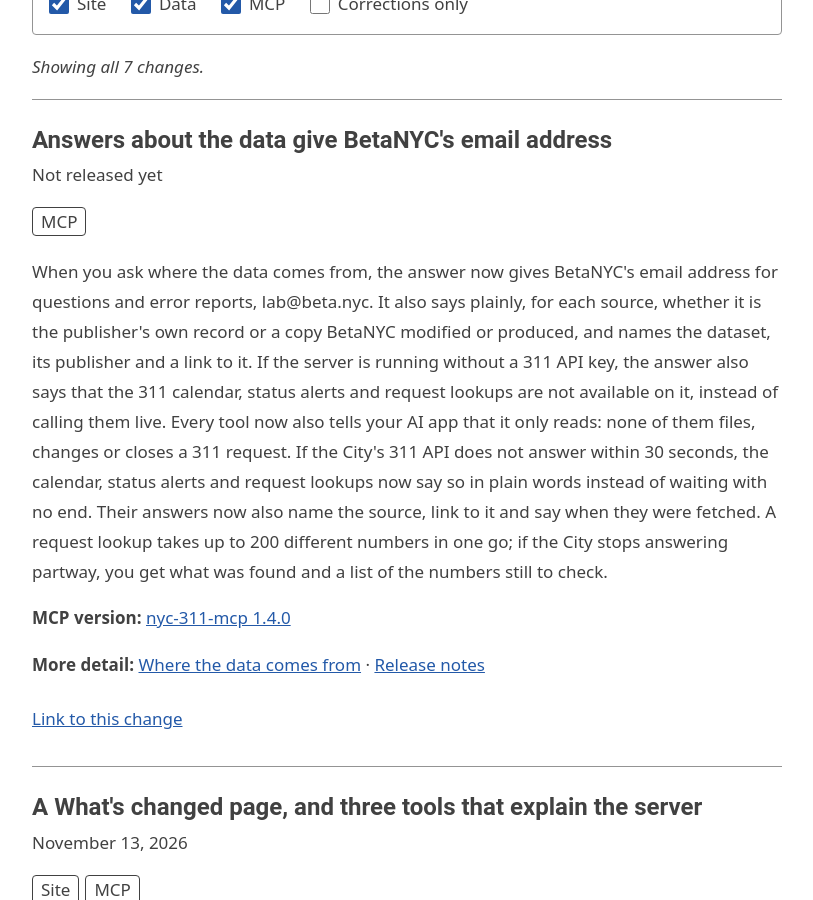
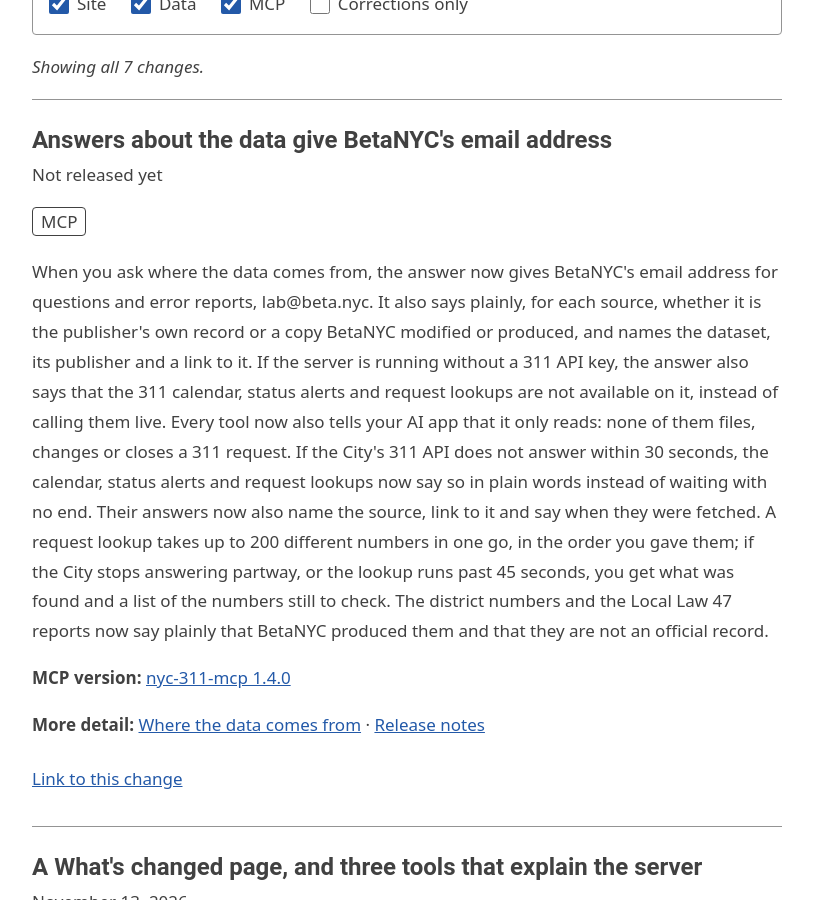
Before and after one commit to BetaNYC/nyc-311-mcp, a Jekyll site: the page built from docs/whats-changed.html, in a window 1280 px wide and 900 px high, scrolled down 520 px. Shown: the whole window, without its empty margins (128-941 px from the left). Built offline with Jekyll 4.4.1, drawn with Linux system fonts in a browser that asks for light colours.

Commit message:
Docs: batch limits, shared module 1.5.2, data labels
Co-Authored-By: Claude Opus 5.5 <noreply@anthropic.com>

```diff
--- a/docs/whats-changed.html
+++ b/docs/whats-changed.html
@@ -43,7 +43,7 @@ title: "What's changed"
 <h2 id="unreleased-answers-about-the-data-give-betanycs-email-address-title">Answers about the data give BetaNYC&#x27;s email address</h2>
 <p class="wc-meta">Not released yet</p>
 <p class="wc-tags"><span class="wc-visually-hidden">Tags: </span><span class="wc-tag">MCP</span></p>
-<p>When you ask where the data comes from, the answer now gives BetaNYC&#x27;s email address for questions and error reports, lab@beta.nyc. It also says plainly, for each source, whether it is the publisher&#x27;s own record or a copy BetaNYC modified or produced, and names the dataset, its publisher and a link to it. If the server is running without a 311 API key, the answer also says that the 311 calendar, status alerts and request lookups are not available on it, instead of calling them live. Every tool now also tells your AI app that it only reads: none of them files, changes or closes a 311 request. If the City&#x27;s 311 API does not answer within 30 seconds, the calendar, status alerts and request lookups now say so in plain words instead of waiting with no end. Their answers now also name the source, link to it and say when they were fetched. A request lookup takes up to 200 different numbers in one go; if the City stops answering partway, you get what was found and a list of the numbers still to check.</p>
+<p>When you ask where the data comes from, the answer now gives BetaNYC&#x27;s email address for questions and error reports, lab@beta.nyc. It also says plainly, for each source, whether it is the publisher&#x27;s own record or a copy BetaNYC modified or produced, and names the dataset, its publisher and a link to it. If the server is running without a 311 API key, the answer also says that the 311 calendar, status alerts and request lookups are not available on it, instead of calling them live. Every tool now also tells your AI app that it only reads: none of them files, changes or closes a 311 request. If the City&#x27;s 311 API does not answer within 30 seconds, the calendar, status alerts and request lookups now say so in plain words instead of waiting with no end. Their answers now also name the source, link to it and say when they were fetched. A request lookup takes up to 200 different numbers in one go, in the order you gave them; if the City stops answering partway, or the lookup runs past 45 seconds, you get what was found and a list of the numbers still to check. The district numbers and the Local Law 47 reports now say plainly that BetaNYC produced them and that they are not an official record.</p>
 <p><strong>MCP version:</strong> <a href="https://github.com/BetaNYC/nyc-311-mcp/blob/HEAD/CHANGELOG.md">nyc-311-mcp 1.4.0</a></p>
 <p><strong>More detail:</strong> <a href="https://github.com/BetaNYC/nyc-311-mcp/blob/HEAD/DATA-SOURCES.json">Where the data comes from</a> · <a href="https://github.com/BetaNYC/nyc-311-mcp/blob/HEAD/CHANGELOG.md">Release notes</a></p>
 <p class="wc-permalink"><a href="#unreleased-answers-about-the-data-give-betanycs-email-address">Link to this change<span class="wc-visually-hidden">: Answers about the data give BetaNYC&#x27;s email address</span></a></p>
```
Also changed, not shown: WHATS-CHANGED.md (+1 -1 lines), test/tool-size.test.mjs (+3 -2 lines), CHANGELOG.md, README.md.
